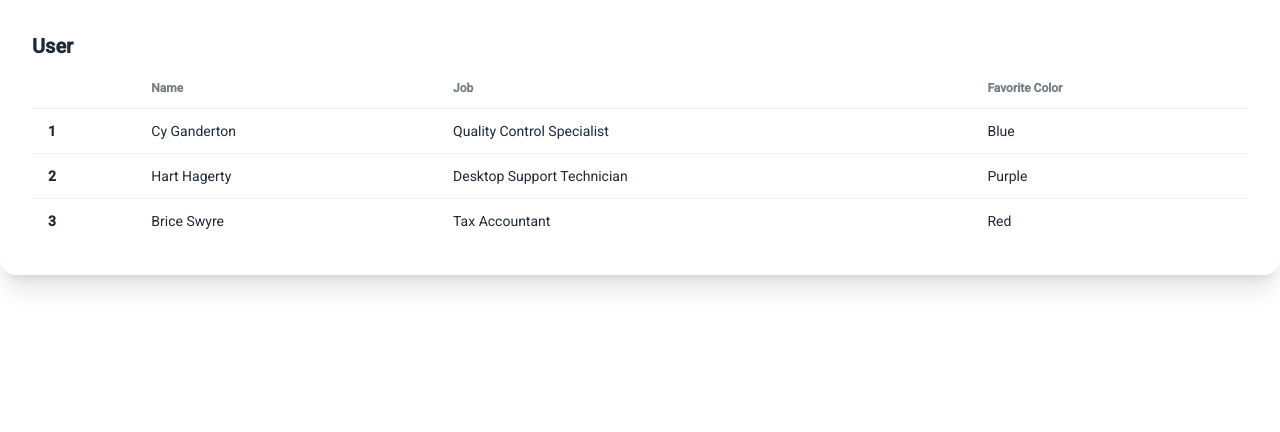
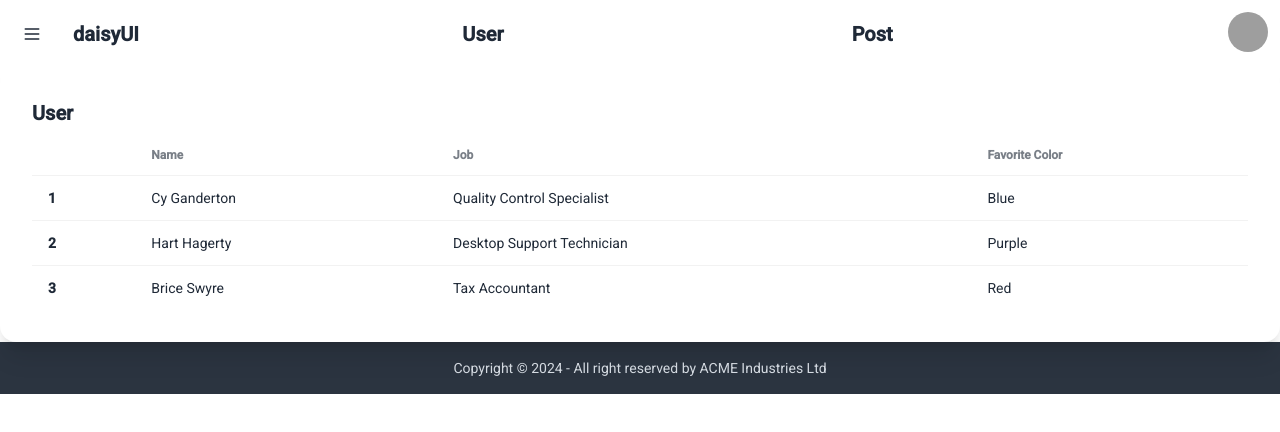
Before and after one commit to agungdh/angular-daisyui, an Angular app: page /user in a window 1280 px wide. Shown: the top 432 px of the page. Built offline with nearby package versions, Linux system fonts and the light colour scheme; grey boxes are pictures that could not be loaded.

Commit message:
obeservable takeuntildestroyed

```diff
--- a/src/app/layout/default/default.component.html
+++ b/src/app/layout/default/default.component.html
@@ -9,6 +9,12 @@
   </div>
   <div class="flex-1">
     <a class="btn btn-ghost text-xl">daisyUI</a>
+  </div>
+  <div class="flex-1">
+    <a class="btn btn-ghost text-xl" routerLink="/user">User</a>
+  </div>
+  <div class="flex-1">
+    <a class="btn btn-ghost text-xl" routerLink="/post">Post</a>
   </div>
   <div class="flex-none">
     <div class="dropdown dropdown-end">
--- a/src/app/post/post.component.html
+++ b/src/app/post/post.component.html
@@ -3,7 +3,6 @@
   <div class="card bg-base-100 shadow-xl">
     <div class="card-body">
       <h2 class="card-title">Post</h2>
-      <button class="btn btn-warning" (click)="tehe()">tehe</button>
       <div class="overflow-x-auto">
         <table class="table">
           <thead>
--- a/src/app/post/post.component.ts
+++ b/src/app/post/post.component.ts
@@ -1,7 +1,8 @@
-import { Component, inject, OnInit } from '@angular/core';
+import { Component, DestroyRef, inject, OnInit } from '@angular/core';
 import { PostService } from './post.service';
 import { Post } from './post.model';
 import { DefaultComponent } from '../layout/default/default.component';
+import { takeUntilDestroyed } from '@angular/core/rxjs-interop';
 
 @Component({
   selector: 'app-post',
@@ -12,21 +13,15 @@ import { DefaultComponent } from '../layout/default/default.component';
 })
 export class PostComponent implements OnInit {
   private readonly postService = inject(PostService);
+  private readonly destroyRef = inject(DestroyRef);
 
   posts: Post[] = [];
 
   ngOnInit(): void {
-    // this.postService.getPostData().subscribe((datas: Post[]) => {
-    //   this.posts = this.posts.concat(datas);
-    //   console.log(this.posts.length);
-    // });
-  }
-
-  tehe() {
-    this.postService.getPostData().subscribe((datas: Post[]) => {
+    this.postService.getPostData()
+    .pipe(takeUntilDestroyed(this.destroyRef))
+    .subscribe((datas: Post[]) => {
       this.posts = this.posts.concat(datas);
-
-      console.log(this.posts.length);
     });
   }
 }
--- a/src/app/user/user.component.html
+++ b/src/app/user/user.component.html
@@ -1,3 +1,5 @@
+<app-default>
+
   <div class="card bg-base-100 shadow-xl">
     <div class="card-body">
       <h2 class="card-title">User</h2>
@@ -39,3 +41,5 @@
       </div>
     </div>
   </div>
+
+</app-default>
--- a/src/app/user/user.component.ts
+++ b/src/app/user/user.component.ts
@@ -1,9 +1,10 @@
 import { Component } from '@angular/core';
+import { DefaultComponent } from '../layout/default/default.component';
 
 @Component({
   selector: 'app-user',
   standalone: true,
-  imports: [],
+  imports: [DefaultComponent],
   templateUrl: './user.component.html',
   styleUrl: './user.component.css'
 })
```
Also changed, not shown: src/app/layout/default/default.component.ts (+4 -5 lines). Lines whose indentation alone changed are shown as unchanged.
